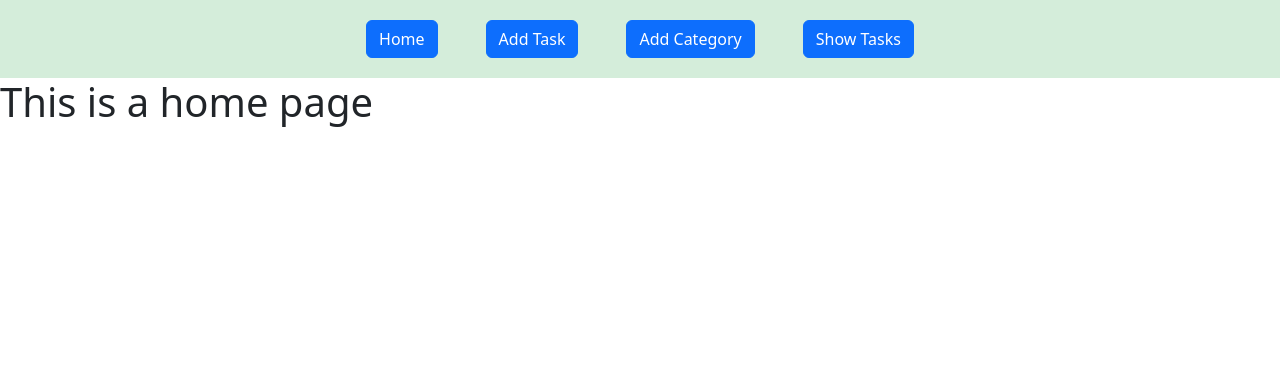
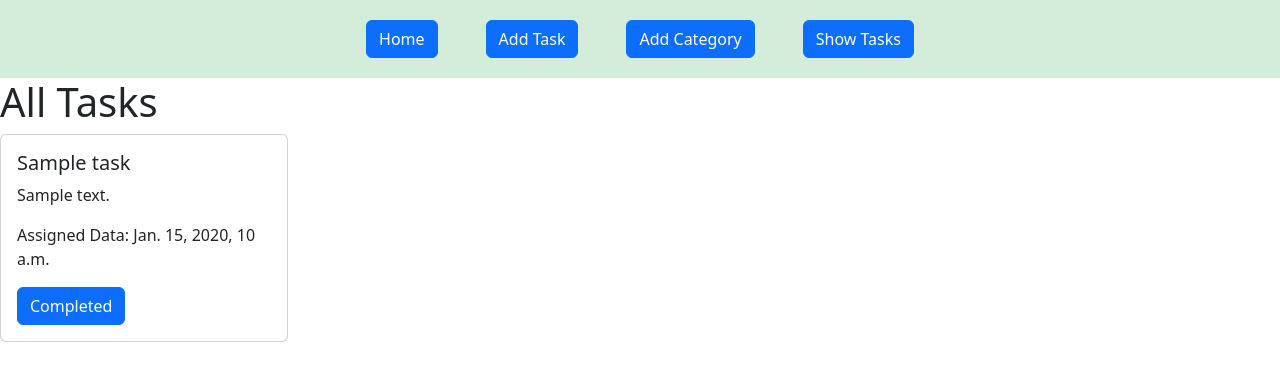
Before and after one commit to shakib071/Task-Management-System, a Django app: template Task_Management_System/templates/home.html in a window 1280 px wide. Shown: the top 381 px of the page. Run offline with Django 3.2, Linux system fonts and the light colour scheme; the template is opened without the code that fills it: most values are stand-ins (such as "Sample title", 1, 10 or a date in 2020).

Commit message:
add all task card

```diff
--- a/Task_Management_System/Task_Management_System/views.py
+++ b/Task_Management_System/Task_Management_System/views.py
@@ -1,5 +1,7 @@
 from django.shortcuts import render
-
+from task.models import TaskModel
 
 def home(request):
-    return render(request,'home.html')
+    all_tasks = TaskModel.objects.all()
+
+    return render(request,'home.html',{'tasks': all_tasks})
--- a/Task_Management_System/templates/base.html
+++ b/Task_Management_System/templates/base.html
@@ -17,7 +17,7 @@
             <a href="{% url 'homepage' %}"><p class="btn btn-primary" >Home </p></a>
             <a href="{% url 'add_task' %}"><p class="btn btn-primary" >Add Task</p></a>
             <a href="{% url 'add_category' %}"><p class="btn btn-primary" >Add Category</p></a>
-            <a href=""><p class="btn btn-primary" >Show Tasks </p></a>
+            <a href="{% url 'homepage' %}"><p class="btn btn-primary" >Show Tasks </p></a>
 
         </nav>
     </header>
--- a/Task_Management_System/templates/home.html
+++ b/Task_Management_System/templates/home.html
@@ -4,6 +4,37 @@
 
 {% block main_content %}
 
-    <h1>This is a home page</h1>
+    <h1> All Tasks </h1>
+
+    <div class="d-flex flex-wrap gap-3">
+
+        {% for x in tasks %}
+
+            <div class="card" style="width: 18rem;">
+
+                <div class="card-body">
+                <h5 class="card-title">{{x.taskTitle}}</h5>
+                <p class="card-text">{{x.taskDescription}}</p>
+                <p>Assigned Data: {{x.taskAssignDate}}</p>
+
+                {% if  x.is_Completed == False %}
+                    <div class="d-flex justify-content-between ">
+                        <a href="#" class="btn btn-warning">Edit</a>
+                        <a href="#" class="btn btn-warning">Delete</a>
+                        <a href="#" class="btn btn-warning">complete</a>
+                    </div>
+                {% else %}
+
+                    <a href="#" class="btn btn-primary">Completed</a>
+
+                {% endif %}
+
+
+                </div>
+            </div>
+
+        {% endfor %}
+
+    </div>
 
 {% endblock  %}
```
Also changed, not shown: Task_Management_System/db.sqlite3.
